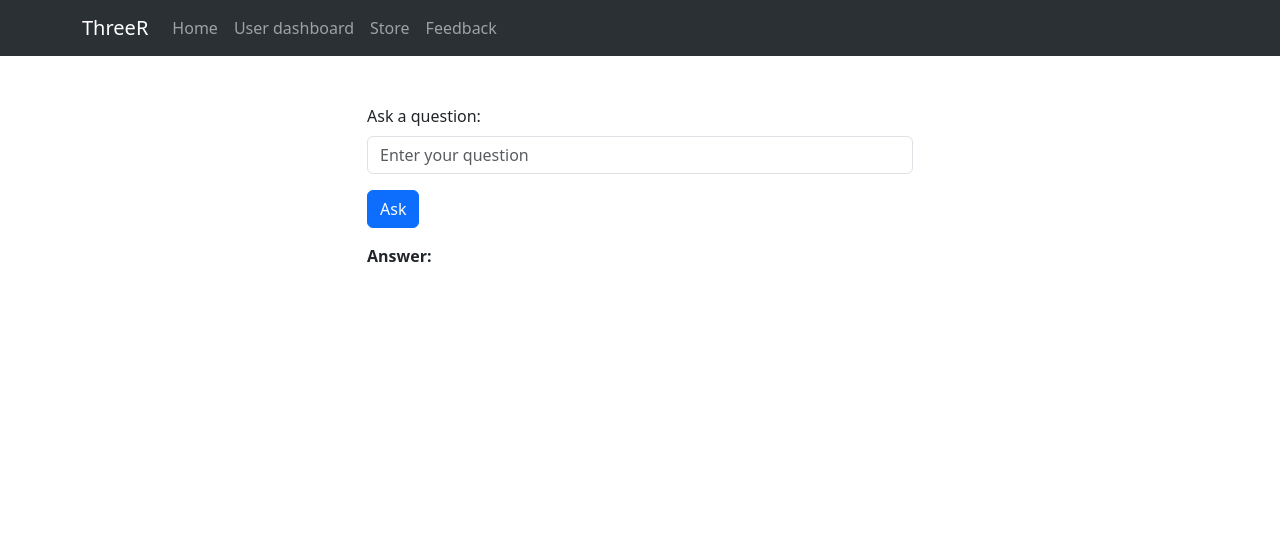
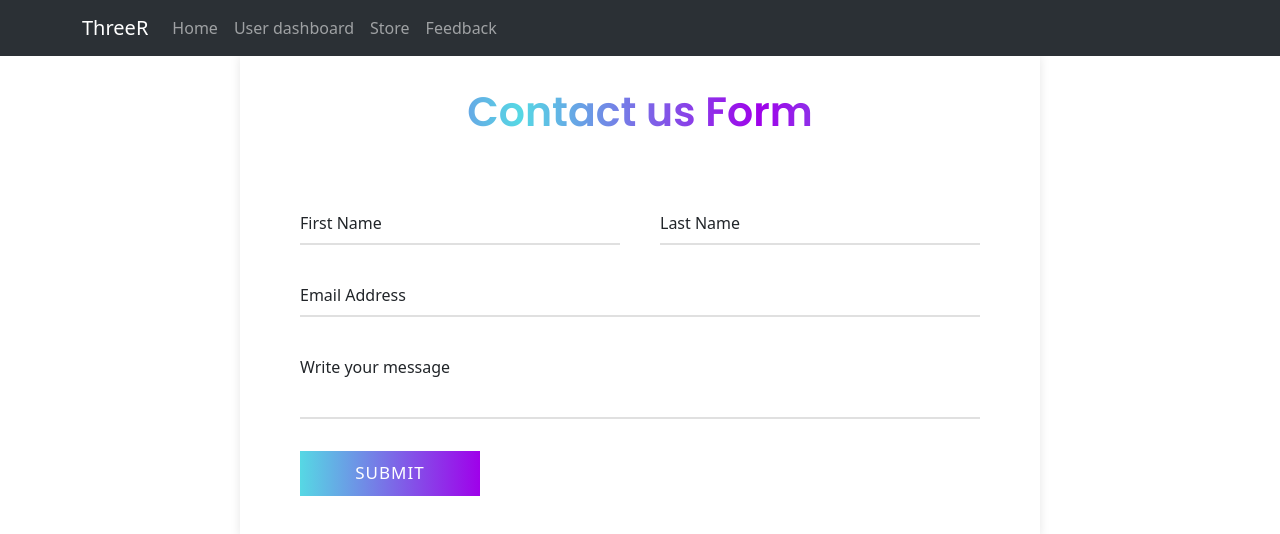
Before and after one commit to gharsh24/ThreeR, a React (Vite) app: page /Feedback in a window 1280 px wide. Shown: the top 534 px of the page. Built offline with nearby package versions, Linux system fonts and the light colour scheme.

Commit message:
update userdash and feedback form

```diff
--- a/src/App.jsx
+++ b/src/App.jsx
@@ -56,7 +56,7 @@ function App() {
           ></Route>
           <Route path="/user" element={<UserDashboard />}></Route>
           <Route path="/store" element={<Store />}></Route>
-          <Route path="/Feedback" element={<QnaPage />}></Route>
+          <Route path="/Feedback" element={<FeedbackForm />}></Route>
         </Routes>
       </Router>
       {/* <MovingBg /> */}
--- a/src/Components/FeedbackForm.jsx
+++ b/src/Components/FeedbackForm.jsx
@@ -1,5 +1,48 @@
+import "./feedback.css"
+function FeedbackForm(){
+    return <>
 
-function FeedbackForm(){
+    <div class="container containerr">
+    <div class="text">
+       Contact us Form
+    </div>
+    <form action="#">
+       <div class="form-row">
+          <div class="input-data">
+             <input type="text" required/>
+             <div class="underline"></div>
+             <label for="">First Name</label>
+          </div>
+          <div class="input-data">
+             <input type="text" required/>
+             <div class="underline"></div>
+             <label for="">Last Name</label>
+          </div>
+       </div>
+       <div class="form-row">
+          <div class="input-data">
+             <input type="text" required />
+             <div class="underline"></div>
+             <label for="">Email Address</label>
+          </div>
+       </div>
+       <div class="form-row">
+          <div class="input-data textarea">
+             <textarea rows="8" cols="80" required></textarea>
+             <br />
+             <div class="underline"></div>
+             <label for="">Write your message</label>
+          </div>
+       </div>
+       <div class="form-row submit-btn">
+          <div class="input-data">
+             <div class="inner"></div>
+             <input type="submit" value="submit"/>
+          </div>
+       </div>
+    </form>
+</div>
+</>
 
 }
 
--- a/src/Components/UserDashboard.jsx
+++ b/src/Components/UserDashboard.jsx
@@ -1,8 +1,41 @@
+
+import "./dashboard.css"
+import Card from 'react-bootstrap/Card';
 
 function UserDashboard(){
-    return <>
-        User dashboard
-    </>
+    return<div className="dashboard">
+        <div className="dash-heading">
+        <h1>Dashboard</h1>
+        </div>
+        <div className='dashbody'>
+
+        <Card style={{ width: '22rem', height:'7.5rem', backgroundImage:`url('https://t3.ftcdn.net/jpg/04/56/00/16/360_F_456001627_vYt7ZFjxEQ1sshme67JAXorKRPo8gsfN.jpg')`, backgroundSize:'cover'}}>
+            <Card.Body>
+                <Card.Title>Your Points</Card.Title>
+                <Card.Text>300</Card.Text>
+            </Card.Body>
+        </Card>
+        <Card style={{ width: '22rem', height: '7.5rem', backgroundImage:`url('https://t3.ftcdn.net/jpg/04/56/00/16/360_F_456001627_vYt7ZFjxEQ1sshme67JAXorKRPo8gsfN.jpg')` ,backgroundSize:'cover'}}>
+            <Card.Body>
+                <Card.Title>Tasks Completed</Card.Title>
+                <Card.Text>10</Card.Text>
+            </Card.Body>
+        </Card>
+        <Card style={{ width: '22rem', height: '7.5rem', backgroundImage:`url('https://t3.ftcdn.net/jpg/04/56/00/16/360_F_456001627_vYt7ZFjxEQ1sshme67JAXorKRPo8gsfN.jpg')` ,backgroundSize:'cover'}}>
+            <Card.Body>
+                <Card.Title>Tasks Completed</Card.Title>
+                <Card.Text>10</Card.Text>
+            </Card.Body>
+        </Card>
+        </div>
+        <div className="dash-heading">
+        <h1>Point History</h1>
+        </div>
+        <div className="point-history">
+            <div className="points">5</div>
+            <div className="actions"></div>
+        </div>
+    </div>
 }
 
 export default UserDashboard;
--- /dev/null
+++ b/src/Components/dashboard.css
@@ -0,0 +1,17 @@
+.dashboard{
+    margin: 3% 4.5% 0 4.5%;
+}
+.dashbody{
+
+    margin: 3% 0;
+    display: flex;
+    justify-content: space-around;
+    align-items: center;
+    gap: 30px;
+}
+
+.card1{
+    padding: 1.8% 6.5%;
+    border: 2px solid black;
+    border-radius: 10px;
+}
--- /dev/null
+++ b/src/Components/feedback.css
@@ -0,0 +1,139 @@
+@import url('https://fonts.googleapis.com/css?family=Poppins:400,500,600,700&display=swap');
+
+/* body{
+
+  min-height: 100vh;
+  padding: 10px;
+  font-family: 'Poppins', sans-serif;
+  background: linear-gradient(115deg, #56d8e4 10%, #9f01ea 90%);
+} */
+.containerr{
+  max-width: 800px;
+  background: #fff;
+  width: 800px;
+  padding: 25px 40px 10px 40px;
+  box-shadow: 0px 0px 10px rgba(0,0,0,0.1);
+}
+.containerr .text{
+  text-align: center;
+  font-size: 41px;
+  font-weight: 600;
+  font-family: 'Poppins', sans-serif;
+  background: -webkit-linear-gradient(right, #56d8e4, #9f01ea, #56d8e4, #9f01ea);
+  -webkit-background-clip: text;
+  -webkit-text-fill-color: transparent;
+}
+.containerr form{
+  padding: 30px 0 0 0;
+}
+.containerr form .form-row{
+  display: flex;
+  margin: 32px 0;
+}
+form .form-row .input-data{
+  width: 100%;
+  height: 40px;
+  margin: 0 20px;
+  position: relative;
+}
+form .form-row .textarea{
+  height: 70px;
+}
+.input-data input,
+.textarea textarea{
+  display: block;
+  width: 100%;
+  height: 100%;
+  border: none;
+  font-size: 17px;
+  border-bottom: 2px solid rgba(0,0,0, 0.12);
+}
+.input-data input:focus ~ label, .textarea textarea:focus ~ label,
+.input-data input:valid ~ label, .textarea textarea:valid ~ label{
+  transform: translateY(-20px);
+  font-size: 14px;
+  color: #3498db;
+}
+.textarea textarea{
+  resize: none;
+  padding-top: 10px;
+}
+.input-data label{
+  position: absolute;
+  pointer-events: none;
+  bottom: 10px;
+  font-size: 16px;
+  transition: all 0.3s ease;
+}
+.textarea label{
+  width: 100%;
+  bottom: 40px;
+  background: #fff;
+}
+.input-data .underline{
+  position: absolute;
+  bottom: 0;
+  height: 2px;
+  width: 100%;
+}
+.input-data .underline:before{
+  position: absolute;
+  content: "";
+  height: 2px;
+  width: 100%;
+  background: #3498db;
+  transform: scaleX(0);
+  transform-origin: center;
+  transition: transform 0.3s ease;
+}
+.input-data input:focus ~ .underline:before,
+.input-data input:valid ~ .underline:before,
+.textarea textarea:focus ~ .underline:before,
+.textarea textarea:valid ~ .underline:before{
+  transform: scale(1);
+}
+.submit-btn .input-data{
+  overflow: hidden;
+  height: 45px!important;
+  width: 25%!important;
+}
+.submit-btn .input-data .inner{
+  height: 100%;
+  width: 300%;
+  position: absolute;
+  left: -100%;
+  background: -webkit-linear-gradient(right, #56d8e4, #9f01ea, #56d8e4, #9f01ea);
+  transition: all 0.4s;
+}
+.submit-btn .input-data:hover .inner{
+  left: 0;
+}
+.submit-btn .input-data input{
+  background: none;
+  border: none;
+  color: #fff;
+  font-size: 17px;
+  font-weight: 500;
+  text-transform: uppercase;
+  letter-spacing: 1px;
+  cursor: pointer;
+  position: relative;
+  z-index: 2;
+}
+@media (max-width: 700px) {
+  .containerr .text{
+    font-size: 30px;
+  }
+  .containerr form{
+    padding: 10px 0 0 0;
+  }
+  .containerr form .form-row{
+    display: block;
+  }
+  form .form-row .input-data{
+    margin: 35px 0!important;
+  }
+  .submit-btn .input-data{
+    width: 40%!important;
+  }
+}
```
Also changed, not shown: 1 other file (tests, documents, lock files or other folders).
